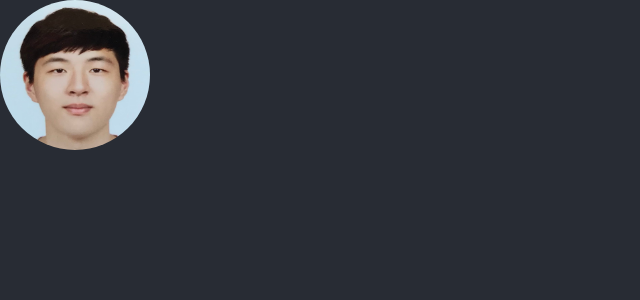
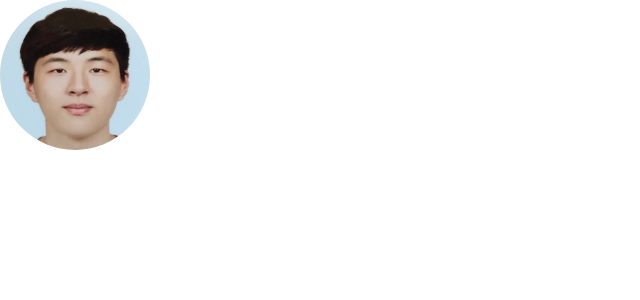
Before and after one commit to joseph1027/joseph1027.github.io, a React (Create React App) app: page / in a window 1280 px wide. Shown: the top 300 px of the page, without its empty margins (0-640 px from the left). Built offline with nearby package versions, Linux system fonts and the light colour scheme.

Commit message:
React init commit

```diff
--- a/package.json
+++ b/package.json
@@ -9,7 +9,7 @@
     "@testing-library/user-event": "^13.5.0",
     "react": "^18.2.0",
     "react-dom": "^18.2.0",
-    "react-scripts": "^2.1.3",
+    "react-scripts": "^5.0.1",
     "web-vitals": "^2.1.4"
   },
   "scripts": {
--- a/src/App.css
+++ b/src/App.css
@@ -1,5 +1,9 @@
 .App {
-  text-align: center;
+
+}
+
+.Container{
+  left:30px;
 }
 
 .ProfileImg {
@@ -15,16 +19,16 @@
   }
 }
 
-.App-header {
+/* .App-header {
   background-color: #282c34;
   min-height: 100vh;
   display: flex;
   flex-direction: column;
-  /* align-items: center; */
-  /* justify-content: center; */
+  align-items: center;
+  justify-content: center;
   font-size: calc(10px + 2vmin);
   color: white;
-}
+} */
 
 .App-link {
   color: #61dafb;
--- a/src/App.js
+++ b/src/App.js
@@ -5,20 +5,15 @@ import ProfileImg from './img/profile_img_1024x1024.jpg';
 function App() {
   return (
     <div className="App">
-      <header className="App-header">
-        <img src={ProfileImg} className="ProfileImg" alt="image" />
-        {/* <p>
-          Edit <code>src/App.js</code> and save to reload.
-        </p>
-        <a
-          className="App-link"
-          href="https://reactjs.org"
-          target="_blank"
-          rel="noopener noreferrer"
-        >
-          Learn React
-        </a> */}
+      <header>
+
       </header>
+
+      <body>
+        <div className='Container'>
+          <img src={ProfileImg} className="ProfileImg" alt="image" />
+        </div>
+      </body>
     </div>
   );
 }
```
Also changed, not shown: 2 other files (tests, documents, lock files or other folders).
